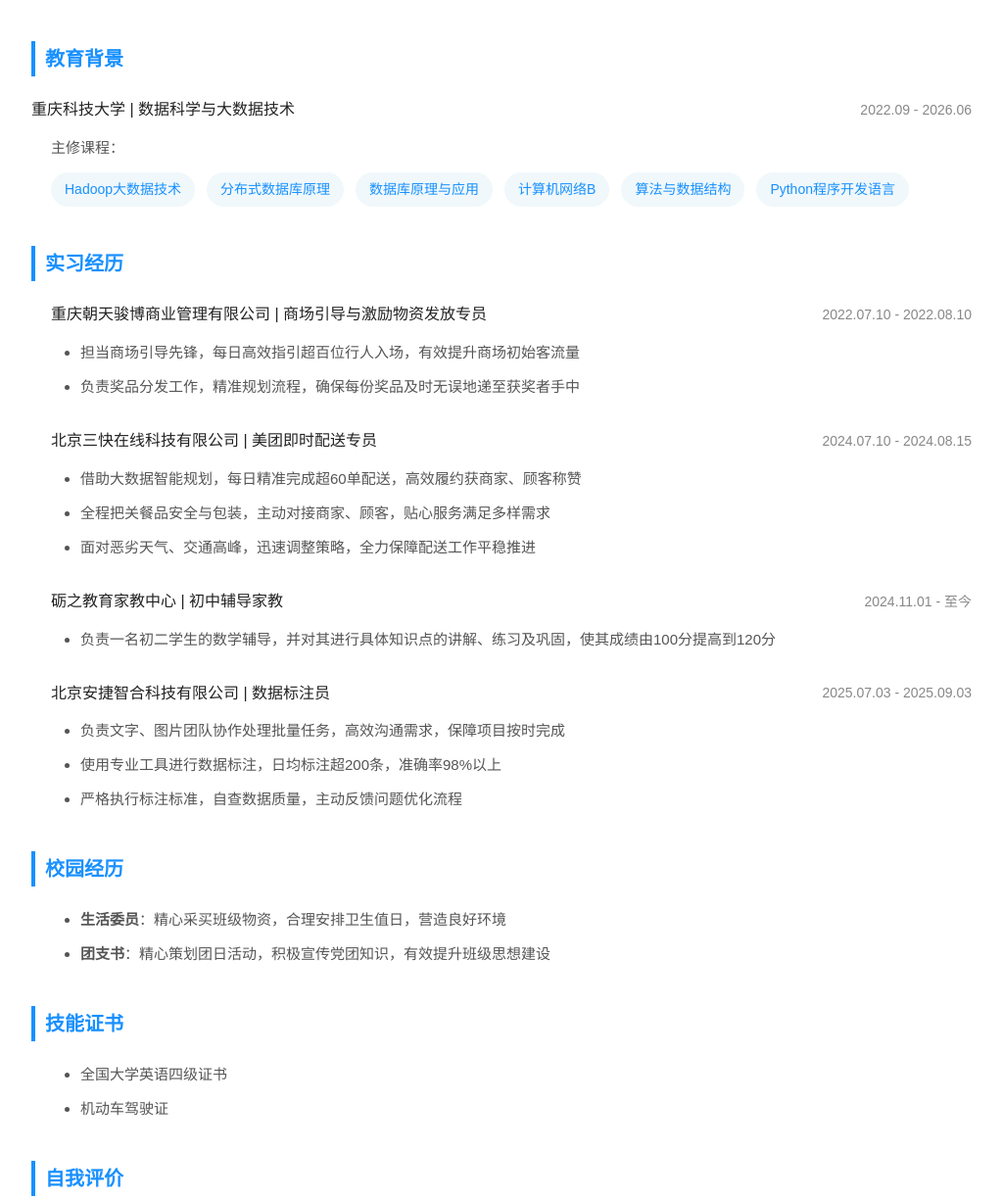
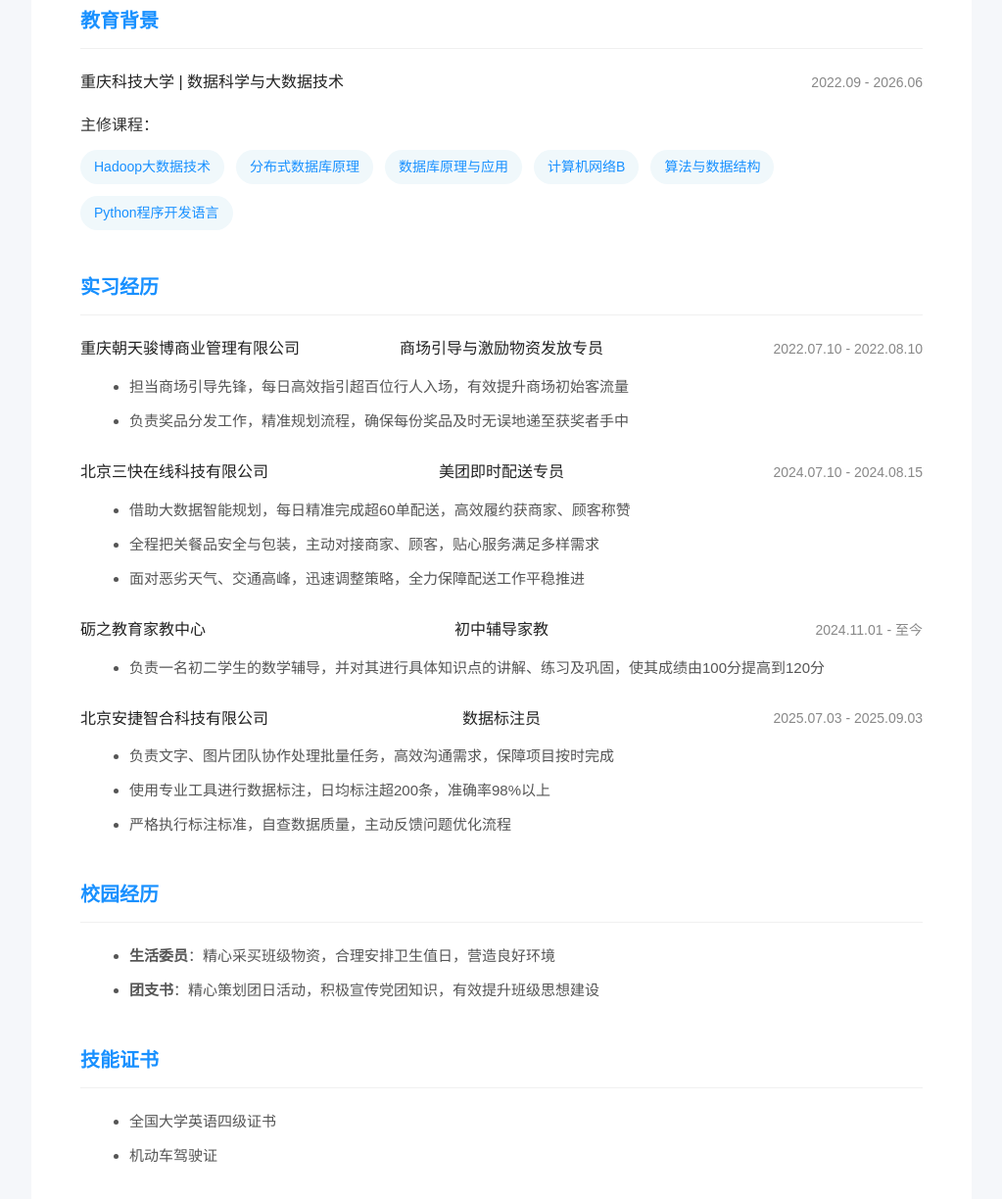
Before and after one commit to yalone320-svg/Yalone.github.io, a plain HTML site: page index.html in a window 1280 px wide. Shown: the part 526-1750 px from the top of the page at 98% size, without its empty margins (128-1151 px from the left). Drawn offline with Linux system fonts and the light colour scheme.

Commit message:
Update index.html

```diff
--- a/index.html
+++ b/index.html
@@ -15,21 +15,19 @@
             background-color: #f5f7fa;
             color: #333;
             line-height: 1.8;
-            max-width: 1100px;
+            max-width: 1000px;
             margin: 0 auto;
             padding: 40px 20px;
         }
-        .resume-card {
+        .resume-container {
             background-color: white;
-            border-radius: 10px;
-            box-shadow: 0 3px 12px rgba(0, 0, 0, 0.07);
+            border-radius: 8px;
             padding: 50px;
         }
+        /* 头部信息 */
         .header {
             text-align: center;
-            margin-bottom: 45px;
-            padding-bottom: 25px;
-            border-bottom: 1px solid #f0f0f0;
+            margin-bottom: 40px;
         }
         .avatar {
             width: 140px;
@@ -39,18 +37,18 @@
             margin: 0 auto 20px;
             border: 2px solid #e6f7ff;
         }
-        .fullname {
+        .name {
             font-size: 32px;
             color: #222;
-            margin-bottom: 12px;
+            margin-bottom: 10px;
             font-weight: 700;
         }
-        .contact-info {
+        .contact {
             font-size: 15px;
             color: #666;
-            margin-bottom: 8px;
+            margin-bottom: 5px;
         }
-        .job-target {
+        .job-intention {
             display: inline-block;
             margin-top: 15px;
             padding: 7px 22px;
@@ -60,38 +58,73 @@
             font-size: 16px;
             font-weight: 500;
         }
-        .section {
-            margin-bottom: 40px;
-        }
+        /* 板块标题 */
         .section-title {
             font-size: 20px;
             color: #1890ff;
-            margin-bottom: 20px;
-            padding-left: 10px;
-            border-left: 4px solid #1890ff;
+            margin: 40px 0 20px;
             font-weight: 600;
+            border-bottom: 1px solid #f0f0f0;
+            padding-bottom: 10px;
         }
-        .experience-item, .education-item {
-            margin-bottom: 28px;
+        /* 教育背景 */
+        .edu-item {
+            display: flex;
+            justify-content: space-between;
+            align-items: center;
+            margin-bottom: 15px;
         }
-        .item-header {
+        .edu-school {
+            font-size: 16px;
+            color: #222;
+        }
+        .edu-time {
+            font-size: 14px;
+            color: #888;
+        }
+        .course-list {
+            display: flex;
+            flex-wrap: wrap;
+            gap: 12px;
+            margin-top: 10px;
+        }
+        .course-tag {
+            padding: 5px 14px;
+            background-color: #f0f8fb;
+            color: #1890ff;
+            border-radius: 18px;
+            font-size: 14px;
+        }
+        /* 实习经历 - 核心布局：公司靠左、岗位居中、时间靠右 */
+        .intern-item {
+            margin-bottom: 25px;
+        }
+        .intern-header {
             display: flex;
             justify-content: space-between;
             align-items: center;
             margin-bottom: 10px;
+        }
+        .intern-company {
+            font-size: 16px;
+            color: #222;
             font-weight: 500;
         }
-        .position-company, .major-school {
+        .intern-position {
+            position: absolute;
+            left: 50%;
+            transform: translateX(-50%);
+            font-size: 16px;
             color: #222;
-            font-size: 16px;
+            font-weight: 500;
         }
-        .time-period {
+        .intern-time {
+            font-size: 14px;
             color: #888;
-            font-size: 14px;
         }
-        .item-content {
+        .intern-content {
+            font-size: 15px;
             color: #555;
-            font-size: 15px;
             margin-left: 20px;
         }
         ul {
@@ -101,60 +134,52 @@
         li {
             margin-bottom: 8px;
         }
-        .course-list {
-            display: flex;
-            flex-wrap: wrap;
-            gap: 12px;
-            margin-top: 12px;
+        /* 校园经历、技能、自我评价 */
+        .other-section {
+            margin: 30px 0;
         }
-        .course-tag {
-            padding: 5px 14px;
-            background-color: #f0f8fb;
-            color: #1890ff;
-            border-radius: 18px;
-            font-size: 14px;
+        .other-content {
+            font-size: 15px;
+            color: #555;
+            margin-left: 20px;
         }
+        /* 响应式适配 */
         @media (max-width: 768px) {
-            .resume-card {
+            .resume-container {
                 padding: 30px 15px;
             }
-            .fullname {
-                font-size: 28px;
+            .intern-position {
+                position: static;
+                transform: none;
+                margin: 5px 0;
+                text-align: left;
             }
-            .section-title {
-                font-size: 18px;
-            }
-            .item-header {
+            .intern-header {
                 flex-direction: column;
                 align-items: flex-start;
                 gap: 5px;
-            }
-            .course-list {
-                gap: 10px;
             }
         }
     </style>
 </head>
 <body>
-    <div class="resume-card">
+    <div class="resume-container">
         <!-- 头部信息 -->
         <div class="header">
             <img src="ymy.jpg" alt="易梦园个人照片" class="avatar">
-            <div class="fullname">易梦园</div>
-            <div class="contact-info">出生年月：2003年8月 | 手机：13110235632</div>
-            <div class="contact-info">邮箱：2640414241@qq.com</div>
-            <div class="job-target">求职意向：数据分析师</div>
+            <div class="name">易梦园</div>
+            <div class="contact">出生年月：2003年8月 | 手机：13110235632</div>
+            <div class="contact">邮箱：2640414241@qq.com</div>
+            <div class="job-intention">求职意向：数据分析师</div>
         </div>
 
         <!-- 教育背景 -->
         <div class="section">
             <div class="section-title">教育背景</div>
-            <div class="education-item">
-                <div class="item-header">
-                    <div class="major-school">重庆科技大学 | 数据科学与大数据技术</div>
-                    <div class="time-period">2022.09 - 2026.06</div>
+            <div class="edu-item">
+                <div class="edu-school">重庆科技大学 | 数据科学与大数据技术</div>
+                <div class="edu-time">2022.09 - 2026.06</div>
             </div>
-                <div class="item-content">
             <div>主修课程：</div>
             <div class="course-list">
                 <div class="course-tag">Hadoop大数据技术</div>
@@ -165,52 +190,60 @@
                 <div class="course-tag">Python程序开发语言</div>
             </div>
         </div>
-            </div>
-        </div>
 
-        <!-- 实习经历 -->
+        <!-- 实习经历（核心布局：公司左、岗位中、时间右） -->
         <div class="section">
             <div class="section-title">实习经历</div>
-            <div class="item-content">
             <!-- 实习1 -->
-                <div class="experience-item">
-                    <div class="item-header">
-                        <div class="position-company">重庆朝天骏博商业管理有限公司 | 商场引导与激励物资发放专员</div>
-                        <div class="time-period">2022.07.10 - 2022.08.10</div>
+            <div class="intern-item">
+                <div class="intern-header">
+                    <div class="intern-company">重庆朝天骏博商业管理有限公司</div>
+                    <div class="intern-position">商场引导与激励物资发放专员</div>
+                    <div class="intern-time">2022.07.10 - 2022.08.10</div>
                 </div>
+                <div class="intern-content">
                     <ul>
                         <li>担当商场引导先锋，每日高效指引超百位行人入场，有效提升商场初始客流量</li>
                         <li>负责奖品分发工作，精准规划流程，确保每份奖品及时无误地递至获奖者手中</li>
                     </ul>
                 </div>
+            </div>
             <!-- 实习2 -->
-                <div class="experience-item">
-                    <div class="item-header">
-                        <div class="position-company">北京三快在线科技有限公司 | 美团即时配送专员</div>
-                        <div class="time-period">2024.07.10 - 2024.08.15</div>
+            <div class="intern-item">
+                <div class="intern-header">
+                    <div class="intern-company">北京三快在线科技有限公司</div>
+                    <div class="intern-position">美团即时配送专员</div>
+                    <div class="intern-time">2024.07.10 - 2024.08.15</div>
                 </div>
+                <div class="intern-content">
                     <ul>
                         <li>借助大数据智能规划，每日精准完成超60单配送，高效履约获商家、顾客称赞</li>
                         <li>全程把关餐品安全与包装，主动对接商家、顾客，贴心服务满足多样需求</li>
                         <li>面对恶劣天气、交通高峰，迅速调整策略，全力保障配送工作平稳推进</li>
                     </ul>
                 </div>
+            </div>
             <!-- 实习3 -->
-                <div class="experience-item">
-                    <div class="item-header">
-                        <div class="position-company">砺之教育家教中心 | 初中辅导家教</div>
-                        <div class="time-period">2024.11.01 - 至今</div>
+            <div class="intern-item">
+                <div class="intern-header">
+                    <div class="intern-company">砺之教育家教中心</div>
+                    <div class="intern-position">初中辅导家教</div>
+                    <div class="intern-time">2024.11.01 - 至今</div>
                 </div>
+                <div class="intern-content">
                     <ul>
                         <li>负责一名初二学生的数学辅导，并对其进行具体知识点的讲解、练习及巩固，使其成绩由100分提高到120分</li>
                     </ul>
                 </div>
+            </div>
             <!-- 实习4 -->
-                <div class="experience-item">
-                    <div class="item-header">
-                        <div class="position-company">北京安捷智合科技有限公司 | 数据标注员</div>
-                        <div class="time-period">2025.07.03 - 2025.09.03</div>
+            <div class="intern-item">
+                <div class="intern-header">
+                    <div class="intern-company">北京安捷智合科技有限公司</div>
+                    <div class="intern-position">数据标注员</div>
+                    <div class="intern-time">2025.07.03 - 2025.09.03</div>
                 </div>
+                <div class="intern-content">
                     <ul>
                         <li>负责文字、图片团队协作处理批量任务，高效沟通需求，保障项目按时完成</li>
                         <li>使用专业工具进行数据标注，日均标注超200条，准确率98%以上</li>
@@ -221,9 +254,9 @@
         </div>
 
         <!-- 校园经历 -->
-        <div class="section">
+        <div class="other-section">
             <div class="section-title">校园经历</div>
-            <div class="item-content">
+            <div class="other-content">
                 <ul>
                     <li><strong>生活委员</strong>：精心采买班级物资，合理安排卫生值日，营造良好环境</li>
                     <li><strong>团支书</strong>：精心策划团日活动，积极宣传党团知识，有效提升班级思想建设</li>
@@ -232,9 +265,9 @@
         </div>
 
         <!-- 技能证书 -->
-        <div class="section">
+        <div class="other-section">
             <div class="section-title">技能证书</div>
-            <div class="item-content">
+            <div class="other-content">
                 <ul>
                     <li>全国大学英语四级证书</li>
                     <li>机动车驾驶证</li>
@@ -243,9 +276,9 @@
         </div>
 
         <!-- 自我评价 -->
-        <div class="section">
+        <div class="other-section">
             <div class="section-title">自我评价</div>
-            <div class="item-content">
+            <div class="other-content">
                 <ul>
                     <li>高自驱，强目标，渴望成功，勇于担当，开朗热情</li>
                     <li>勤学习，常进取，熟练掌握各类办公软件，适应行业变化需求</li>
```
Lines whose indentation alone changed are shown as unchanged.
